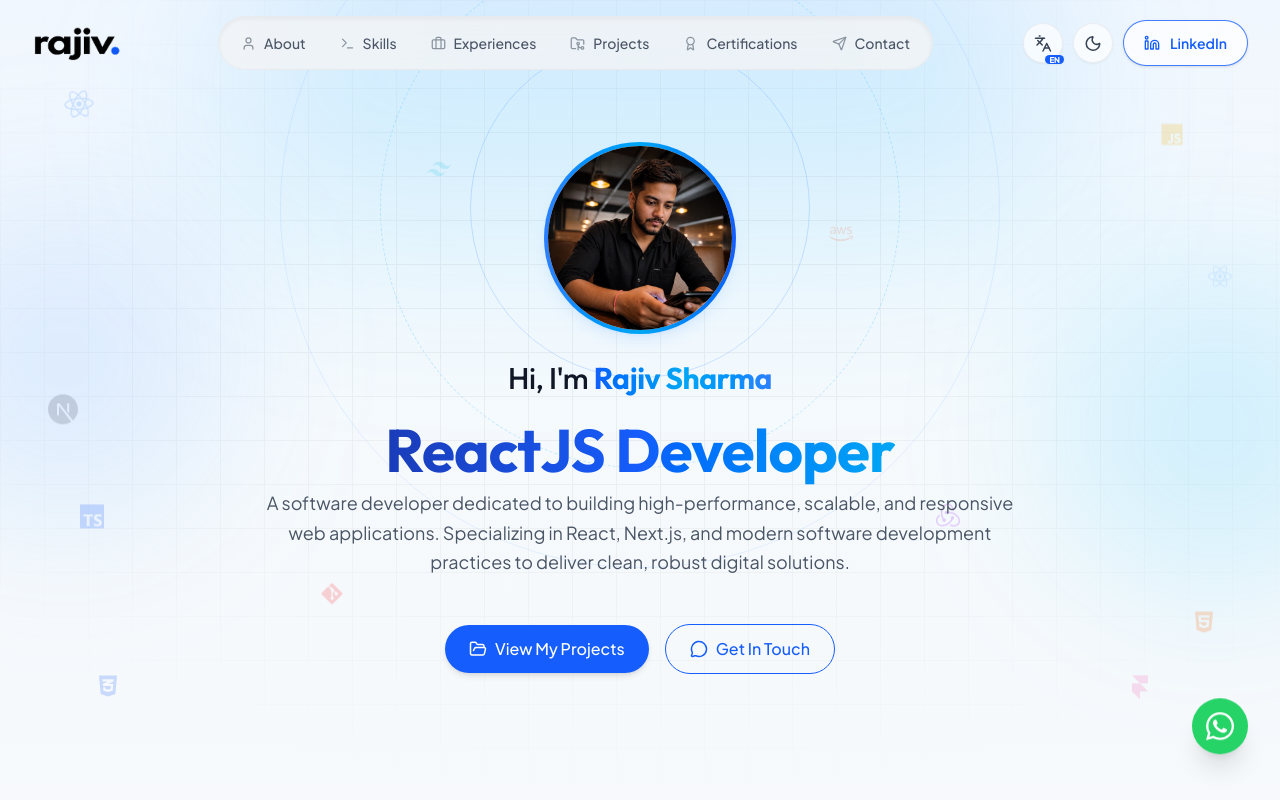
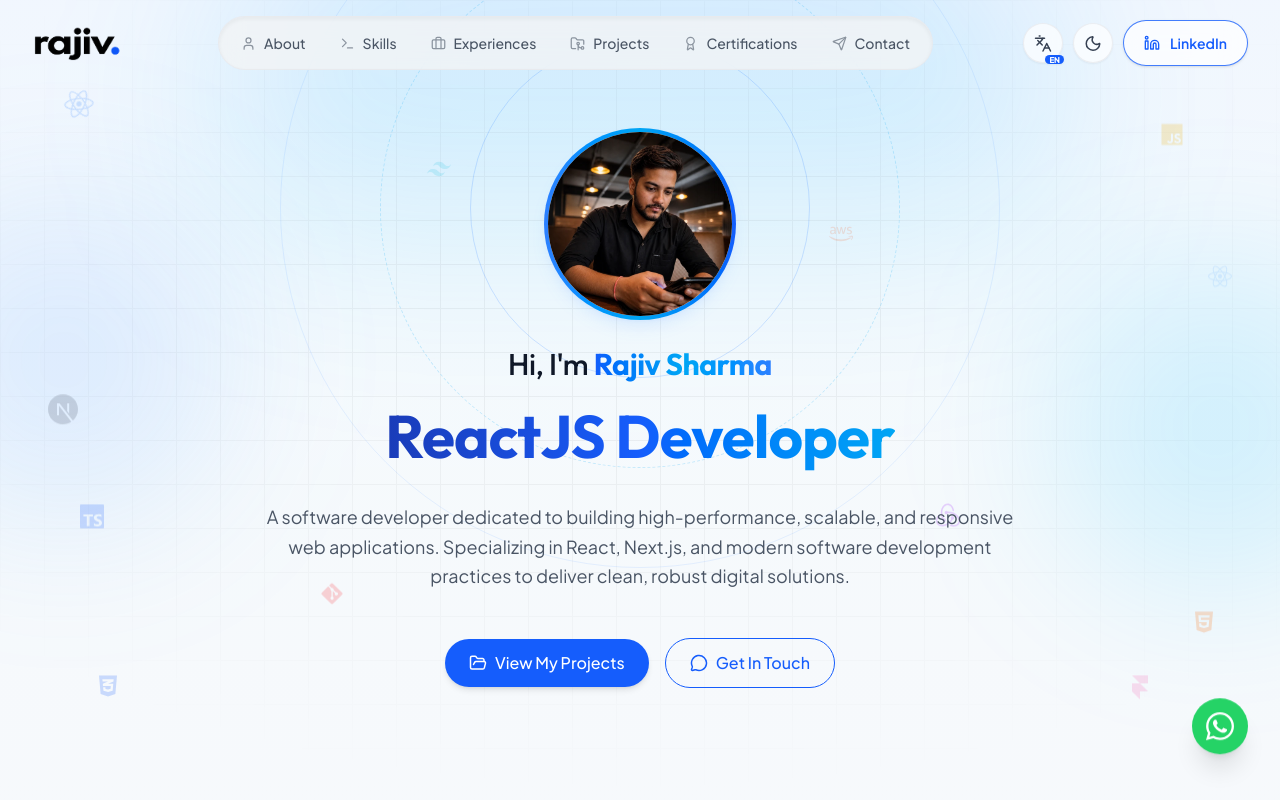
Before and after one commit to rajivsharma25/Rajiv-Portfolio, a Next.js app: page / in a window 1280 px wide. Shown: the top 800 px of the page. Built offline with nearby package versions, Linux system fonts and the light colour scheme.

Commit message:
feat: add Hero component with typewriter effect and background graphics

```diff
--- a/components/Hero.jsx
+++ b/components/Hero.jsx
@@ -159,7 +159,7 @@ export default function Hero() {
           </motion.h2>
 
           <motion.p
-            className="text-sm sm:text-base md:text-lg text-gray-600 dark:text-neutral-400 mb-6 sm:mb-10 md:mb-12 max-w-3xl mx-auto leading-relaxed px-1 sm:px-0"
+            className="mt-4 sm:mt-6 md:mt-7 text-sm sm:text-base md:text-lg text-gray-600 dark:text-neutral-200 mb-6 sm:mb-10 md:mb-12 max-w-3xl mx-auto leading-relaxed px-1 sm:px-0"
             {...fadeUp(0.3)}
           >
             {t("hero.description")}
```
